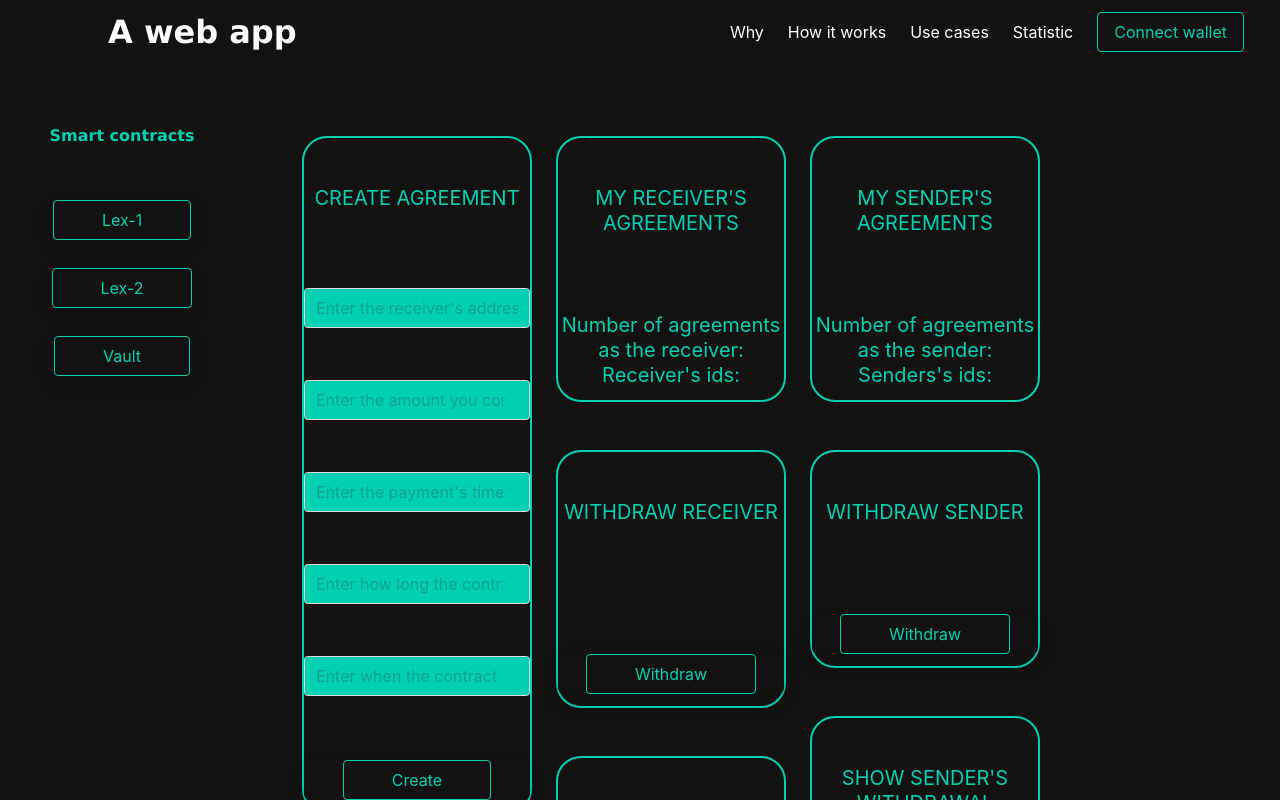
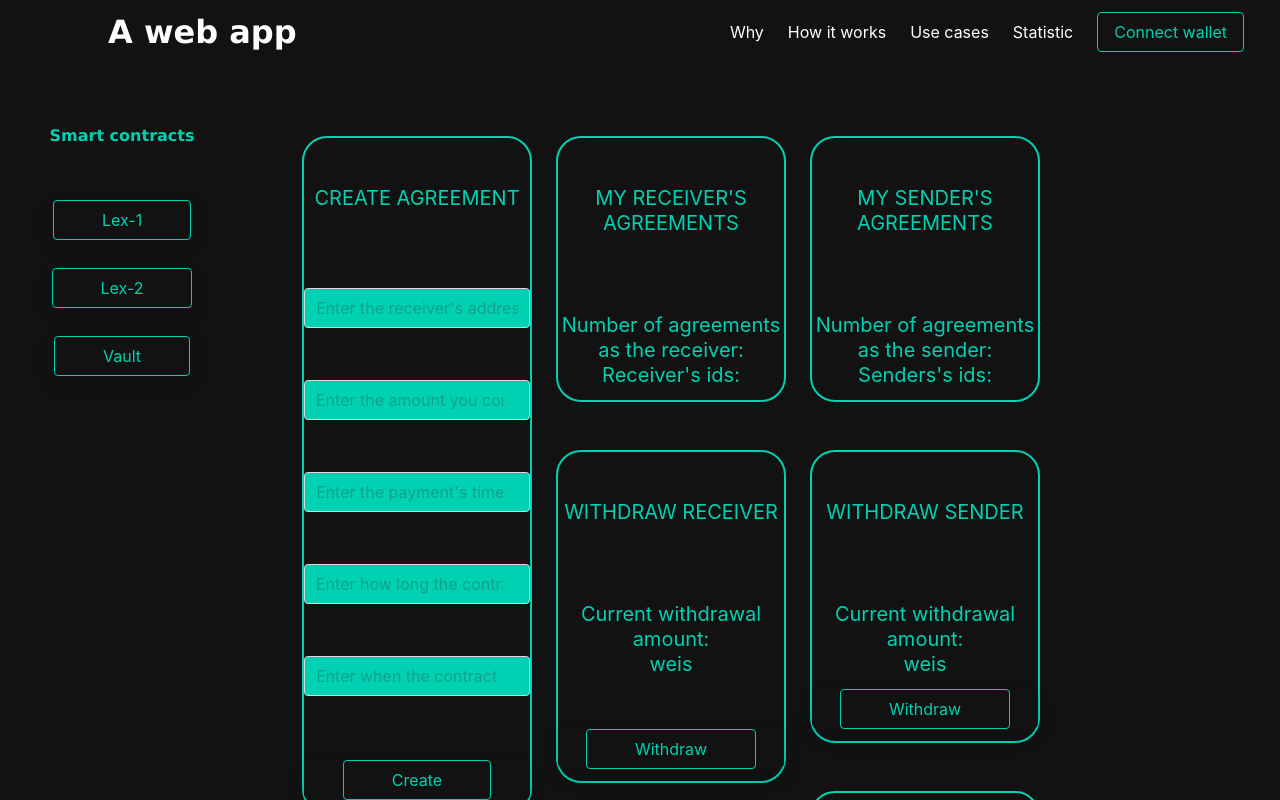
Before and after one commit to farinavito/Web3-Website, a Next.js app: page /lex-1 in a window 1280 px wide. Shown: the top 800 px of the page. Built offline with nearby package versions, Linux system fonts and the light colour scheme.

Commit message:
changed the location of the withdrawal amount

```diff
--- a/pages/lex-1.js
+++ b/pages/lex-1.js
@@ -471,6 +471,12 @@ const App = () => {
                           <p className=" has-background-black-bis py-4 is-size-6">
                             <br></br>
                           </p>
+                          <p>
+                            Current withdrawal amount: <br></br>{withdrawalAmountAsReceiver} weis
+                          </p>
+                          <p>
+                            {errorReceiversWithdrawalAmount}
+                          </p>
                           <p className="box has-background-black-bis pt-4 pb-3 mt-6">
                             <div className='columns is-centered'>
                               <Link href="">
@@ -514,6 +520,12 @@ const App = () => {
                           <p className="has-background-black-bis py-4 is-size-6">
                             <br></br>
                           </p>
+                          <p>
+                            Current withdrawal amount: <br></br>{withdrawalAmountAsSender} weis
+                          </p>
+                          <p>
+                            {errorSendersWithdrawalAmount}
+                          </p>
                           <p className="box has-background-black-bis pt-3 pb-3 mt-3">
                             <div className='columns is-centered'>
                               <Link href="">
```
